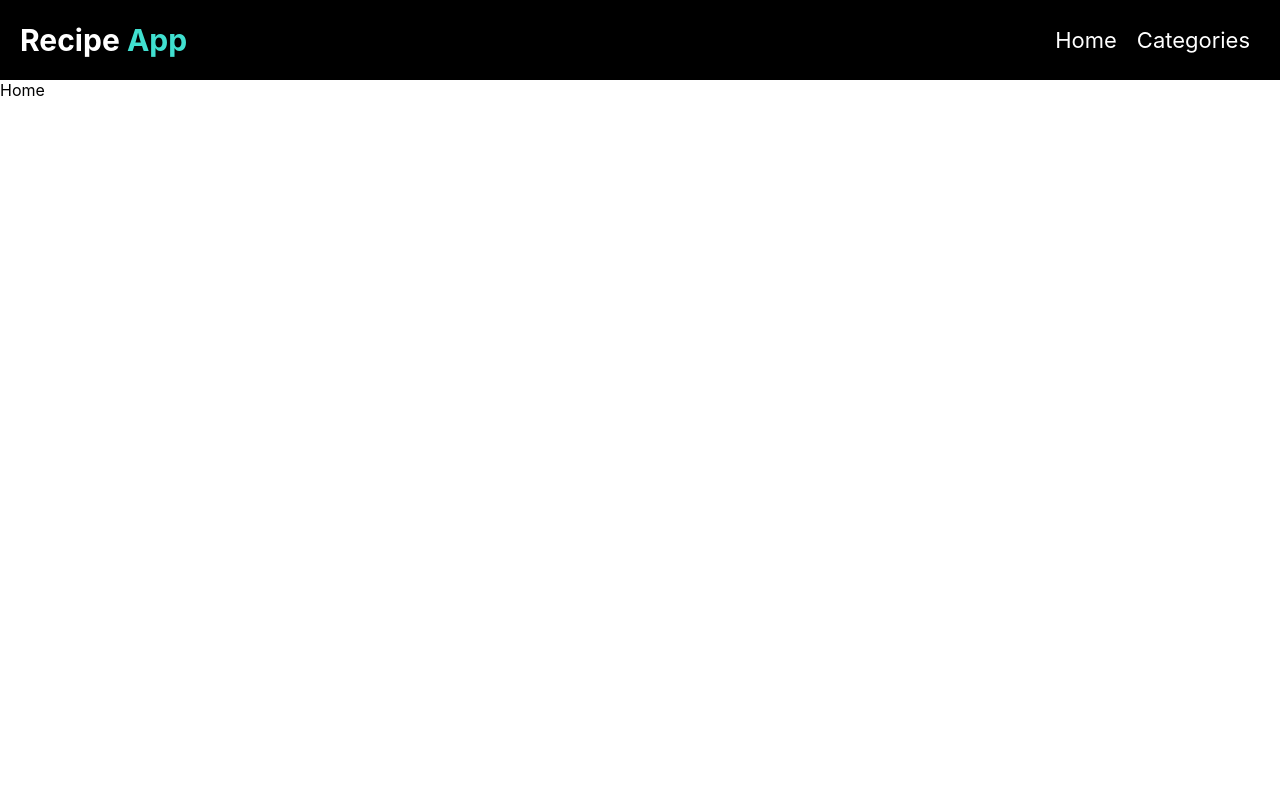
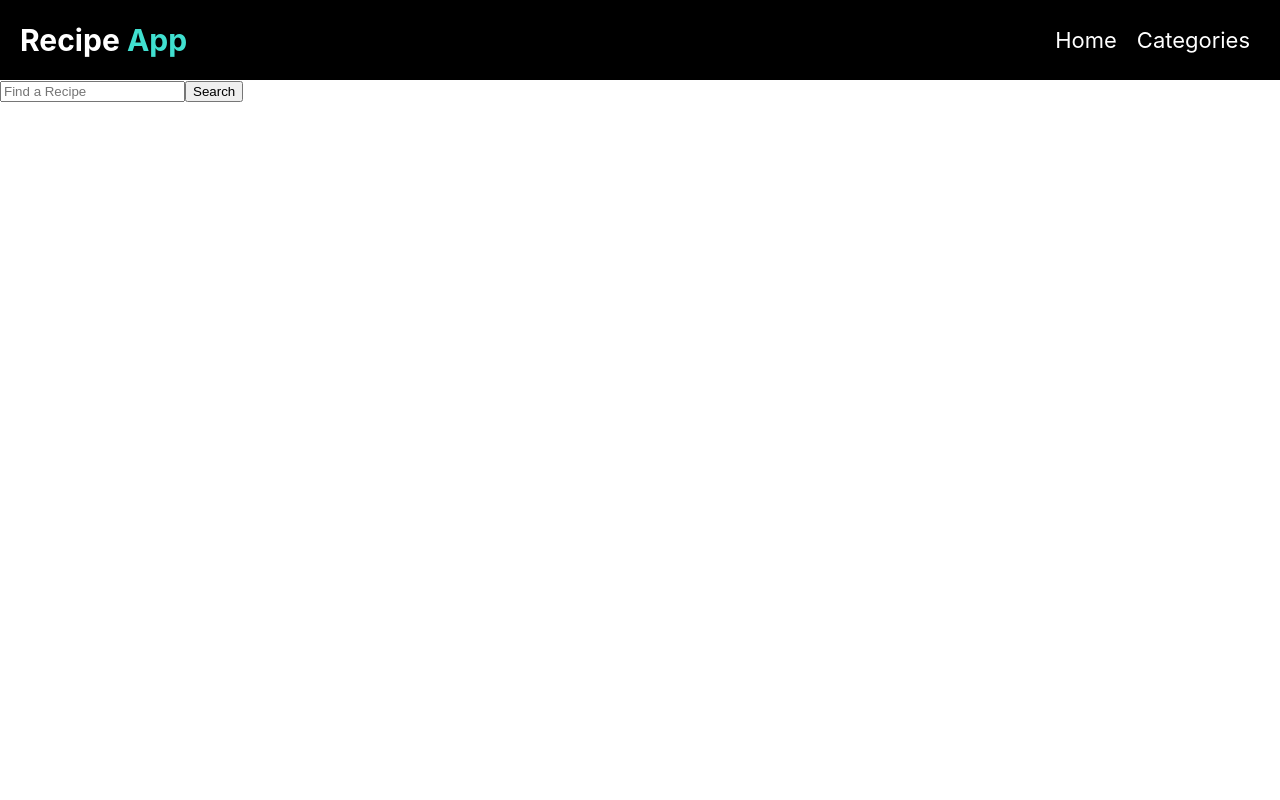
Before and after one commit to carolinanonato/recipe-app, a React (Create React App) app: page / in a window 1280 px wide. Shown: the top 800 px of the page. Built offline with nearby package versions, Linux system fonts and the light colour scheme.

Commit message:
fetching recipes working

```diff
--- a/src/components/Context.js
+++ b/src/components/Context.js
@@ -1,10 +1,22 @@
-import React, { createContext } from "react";
+import React, { createContext, useCallback, useState } from "react";
+import axios from "axios";
 
-const myContext = createContext()
+export const myContext = createContext()
 
 
-export const AppContext = ({ children }) => {
+export const Context = ({ children }) => {
+
+    const [recipe, setRecipe] = useState([])
+    const [categories, setCategories] = useState([])
+
+    const fetchRecipes = useCallback((searchTerm) => {
+        axios.get(`https://www.themealdb.com/api/json/v1/1/search.php?s=${searchTerm}`)
+            .then(res => {
+                console.log(res.data)
+            })
+    }, [])
+
     return (
-        <myContext.Provider>{children}</myContext.Provider>
+        <myContext.Provider value={{ fetchRecipes }}>{children}</myContext.Provider>
     )
 }
--- a/src/components/Home.js
+++ b/src/components/Home.js
@@ -1,7 +1,29 @@
-import React from 'react'
+import React, { useState, useCallback, useContext } from 'react'
+import { myContext } from './Context'
 
 export default function Home() {
+
+    const [searchTerm, setSearchTerm] = useState("")
+
+    const { fetchRecipes } = useContext(myContext)
+
+    const fetchRecipeHandler = useCallback(() => {
+        fetchRecipes(searchTerm)
+    }, [searchTerm, fetchRecipes])
+
+
     return (
-        <div style={{ height: "auto", minHeight: "100vh" }}>Home</div>
+        <div style={{ height: "auto", minHeight: "100vh" }}>
+            <div>
+                <input type="text" placeholder='Find a Recipe' value={searchTerm} onChange={(e) => setSearchTerm(e.target.value)} />
+                <button onClick={fetchRecipeHandler}>Search</button>
+            </div>
+
+            <div>
+
+            </div>
+
+
+        </div>
     )
 }
--- a/src/index.js
+++ b/src/index.js
@@ -2,15 +2,15 @@ import React from 'react';
 import ReactDOM from 'react-dom';
 import './index.css';
 import App from './App';
-import { AppContext } from './components/Context'
+import { Context } from './components/Context'
 
 
 
 ReactDOM.render(
   <React.StrictMode>
-    <AppContext>
+    <Context>
       <App />
-    </AppContext>
+    </Context>
   </React.StrictMode>,
   document.getElementById('root')
 );
```
